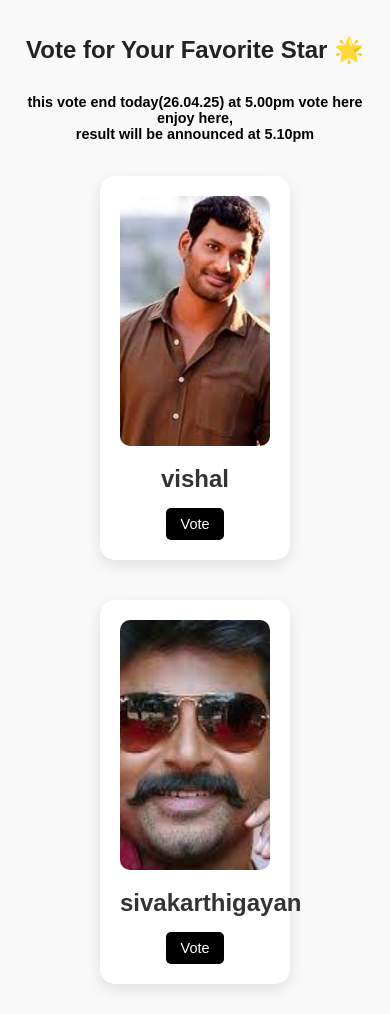
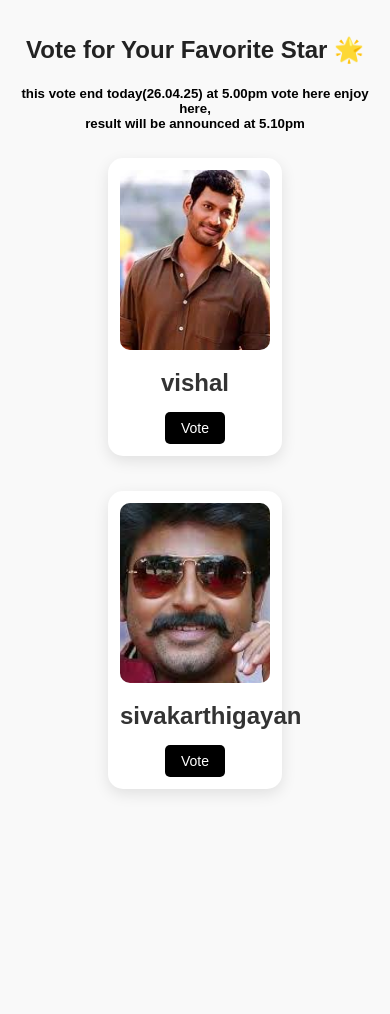
Before and after one commit to saitheking123/actors_voting, a Flask app: page / in a window 390 px wide. After the commit the page ends 794 px from the top, so only its background shows below. Run offline with Flask 3, Linux system fonts and the light colour scheme.

Commit message:
Update style.css
complete changes in this file for mobile responsible

```diff
--- a/static/style.css
+++ b/static/style.css
@@ -1,3 +1,4 @@
+/* Global Styles */
 body {
     font-family: 'Poppins', sans-serif;
     background: #f9f9f9;
@@ -16,15 +17,18 @@ h1 {
     justify-content: center;
     gap: 40px;
     flex-wrap: wrap;
+    padding: 20px;
 }
 
+/* Actor Cards */
 .actor-card {
     background: white;
     padding: 20px;
     border-radius: 15px;
-    box-shadow: 0 5px 15px rgba(0,0,0,0.1);
+    box-shadow: 0 5px 15px rgba(0, 0, 0, 0.1);
     width: 250px;
     transition: transform 0.3s;
+    margin-bottom: 20px;
 }
 
 .actor-card:hover {
@@ -56,36 +60,56 @@ button {
 button:hover {
     background: #444;
 }
-/* Mobile Responsiveness */
+
+/* Mobile Responsive Styles */
 @media (max-width: 768px) {
     h1 {
         font-size: 2rem;
+        margin-bottom: 20px;
     }
 
     .actor-container {
+        gap: 20px;
         padding: 10px;
     }
 
     .actor-card {
         width: 200px;
+        padding: 15px;
+    }
+
+    .actor-card img {
+        height: 200px;
+    }
+
+    button {
+        font-size: 14px;
+        padding: 8px 16px;
     }
 }
 
+/* Very Small Screens (Mobile devices under 480px) */
 @media (max-width: 480px) {
     h1 {
         font-size: 1.5rem;
     }
 
-    h5 {
-        font-size: 0.9rem;
+    .actor-container {
+        gap: 15px;
+        padding: 5px;
     }
 
     .actor-card {
         width: 150px;
+        padding: 12px;
+    }
+
+    .actor-card img {
+        height: 180px;
     }
 
     button {
-        font-size: 0.9rem;
-        padding: 8px 15px;
+        font-size: 14px;
+        padding: 8px 16px;
     }
 }
```
